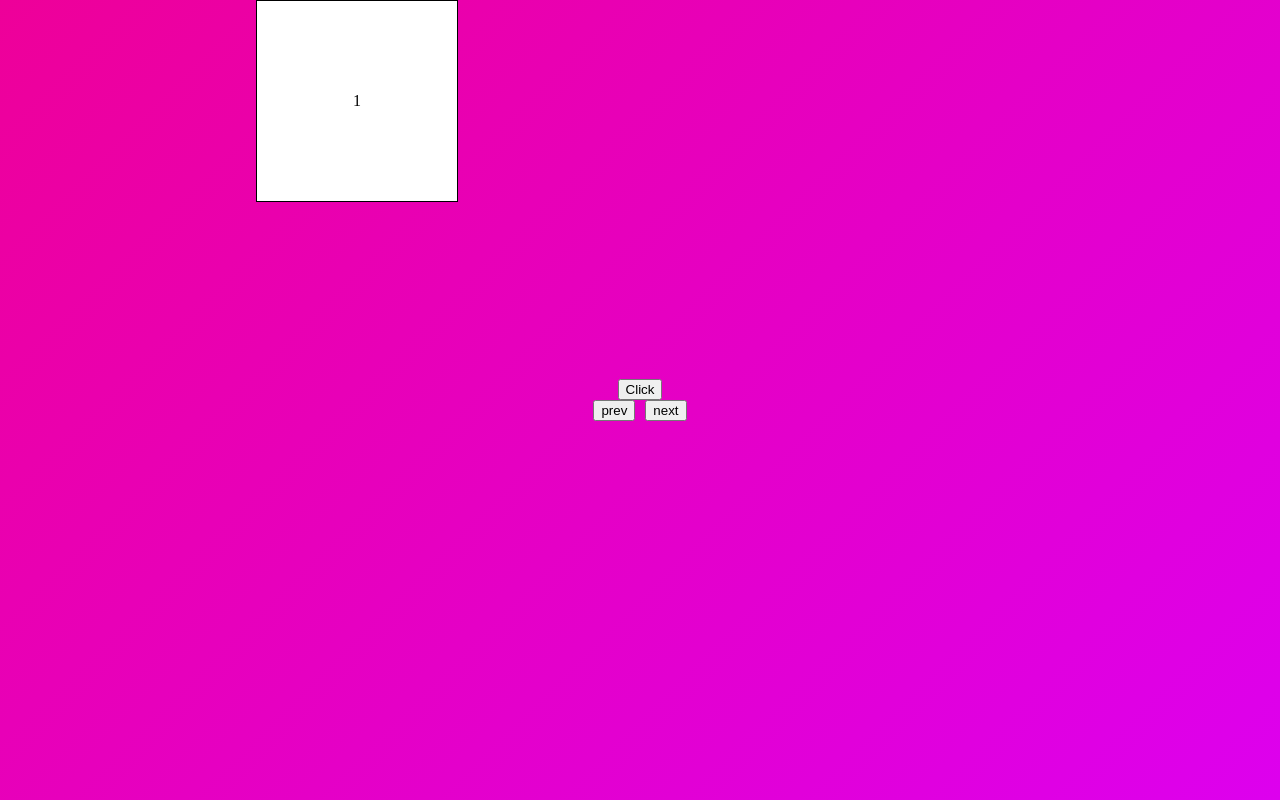
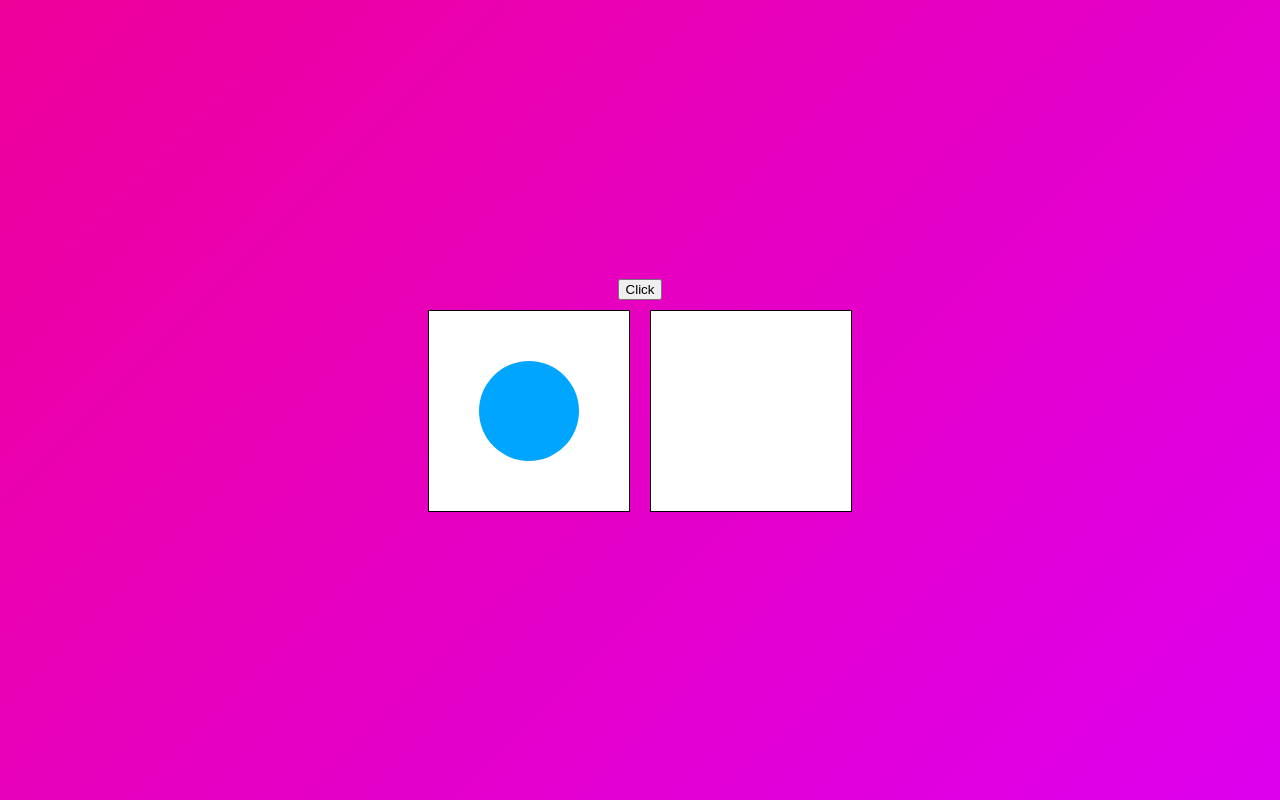
Before and after one commit to heysunny612/nomad-react-master, a React (Vite) app: page / in a window 1280 px wide. Built offline with nearby package versions, Linux system fonts and the light colour scheme.

Commit message:
layout animatin

```diff
--- a/src/App.tsx
+++ b/src/App.tsx
@@ -7,6 +7,7 @@ import { motion, AnimatePresence } from 'framer-motion';
 import Svg from './components/Svg';
 import { useState } from 'react';
 import Slider from './components/Slider';
+import Layout from './components/Layout';
 
 const Container = styled(motion.div)`
   color: black;
@@ -60,7 +61,8 @@ function App() {
         ) : null}
       </AnimatePresence>
       <button onClick={toggle}>Click</button>
-      <Slider />
+      {/* <Slider /> */}
+      <Layout />
     </Container>
   );
 }
--- /dev/null
+++ b/src/components/Layout.tsx
@@ -0,0 +1,46 @@
+import { motion } from 'framer-motion';
+import { useState } from 'react';
+
+import styled from 'styled-components';
+
+const Section = styled.div`
+  display: flex;
+  justify-content: center;
+  align-items: center;
+`;
+
+const Box = styled(motion.div)`
+  width: 200px;
+  height: 200px;
+  background-color: #fff;
+  border: 1px solid #000;
+  display: flex;
+  justify-content: center;
+  align-items: center;
+  margin: 10px;
+`;
+
+const Circle = styled(motion.div)`
+  background-color: #00a5ff;
+  height: 100px;
+  width: 100px;
+  border-radius: 50px;
+`;
+
+export default function Layout() {
+  const [clicked, setClicked] = useState(false);
+  const toggleClicked = () => setClicked((prev) => !prev);
+  return (
+    <Section onClick={toggleClicked}>
+      <Box>{!clicked ? <Circle layoutId='circle' /> : null}</Box>
+      <Box>
+        {clicked ? (
+          <Circle
+            layoutId='circle'
+            style={{ borderRadius: '50px', scale: 2 }}
+          />
+        ) : null}
+      </Box>
+    </Section>
+  );
+}
```
